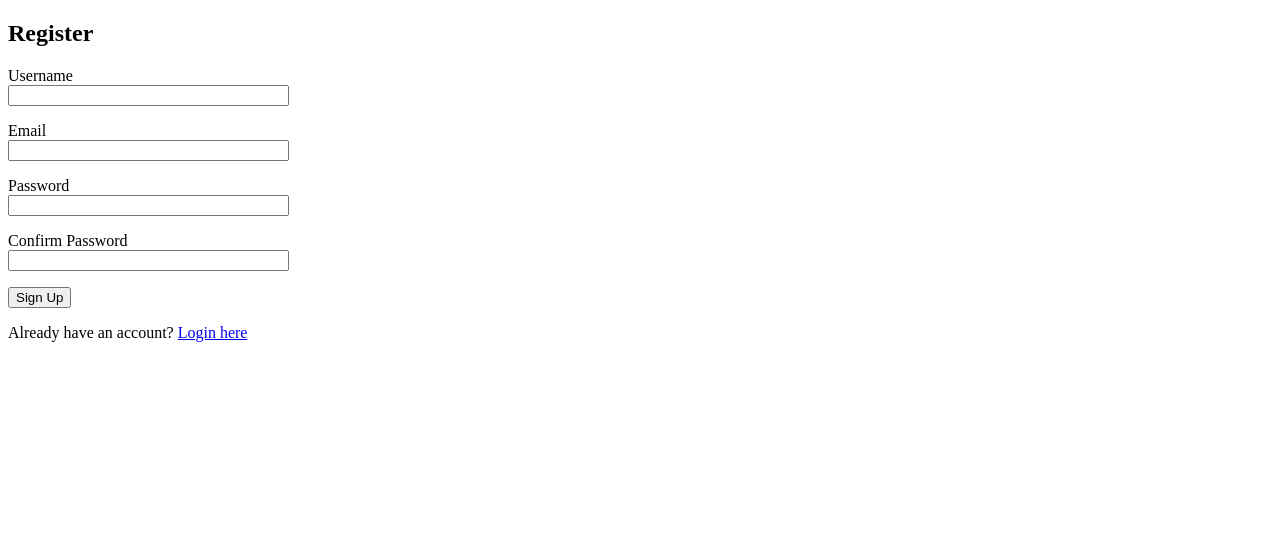
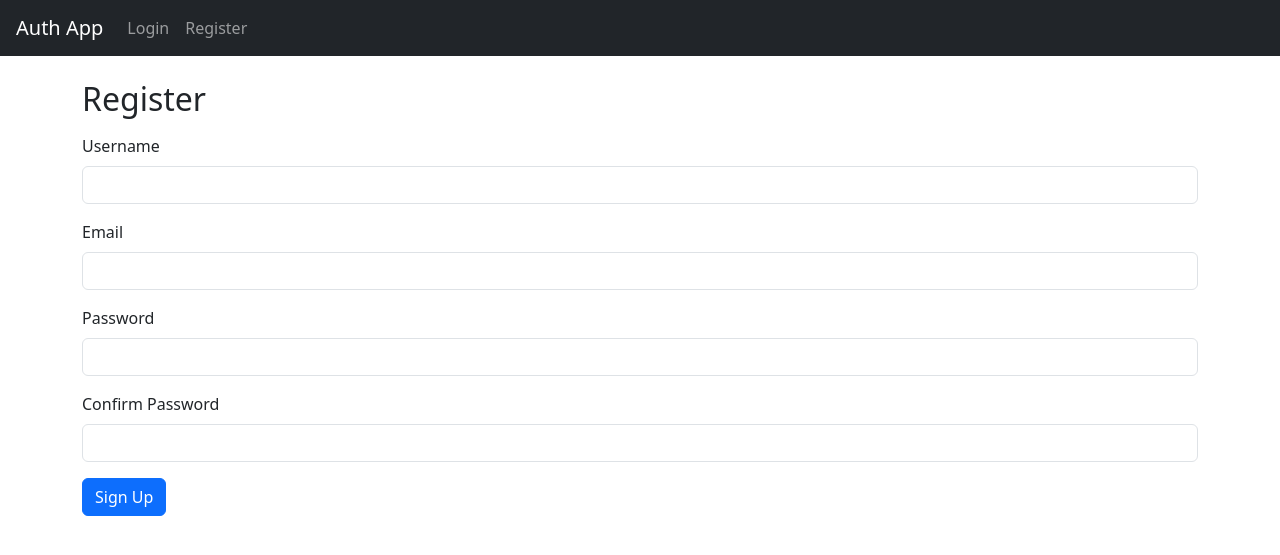
Before and after one commit to cristian0527/SEO-Week4-Project, a Flask app: page /register in a window 1280 px wide. Shown: the top 555 px of the page. Run offline with Flask 3, Linux system fonts and the light colour scheme.

Commit message:
updated to Joey's template

```diff
--- a/main.py
+++ b/main.py
@@ -20,7 +20,7 @@ app.secret_key = '2c68ac92b8611f9d78c491ca03495f66'
 
 # Added two more scopes to gain access to email so we can send schedule to a user's google calendar
 SCOPES = [
-    'https://www.googleapis.com/auth/calendar',
+    'https://www.googleapis.com/auth/calendar'
     'https://www.googleapis.com/auth/userinfo.email',
     'openid'
     ]
@@ -28,7 +28,8 @@ REDIRECT_URI = 'https://managerricardo-librafrank-3000.codio.io/oauth2callback'
 
 @app.route('/')
 def home():
-    return render_template('home.html', subtitle="Home Page", text="This is the home page.")
+   return render_template('home.html', subtitle="Home Page", text="This is the home page.")
+
 
 @app.route('/register', methods=['GET', 'POST'])
 def register():
--- /dev/null
+++ b/templates/layout.html
@@ -0,0 +1,35 @@
+<!doctype html>
+<html lang="en">
+<head>
+  <meta charset="utf-8">
+  <title>{% block title %}Auth App{% endblock %}</title>
+  <link href="https://cdn.jsdelivr.net/npm/bootstrap@5.3.0/dist/css/bootstrap.min.css" rel="stylesheet">
+</head>
+<body>
+  <nav class="navbar navbar-expand-lg navbar-dark bg-dark px-3">
+    <a class="navbar-brand" href="{{ url_for('home') }}">Auth App</a>
+    <div class="navbar-nav">
+      {% if session.user %}
+        <a class="nav-link" href="{{ url_for('logout') }}">Logout ({{ session.user }})</a>
+      {% else %}
+        <a class="nav-link" href="{{ url_for('login') }}">Login</a>
+        <a class="nav-link" href="{{ url_for('register') }}">Register</a>
+      {% endif %}
+    </div>
+  </nav>
+  <div class="container mt-4">
+    {% with messages = get_flashed_messages(with_categories=true) %}
+      {% if messages %}
+        {% for category, message in messages %}
+          <div class="alert alert-{{ category }} alert-dismissible fade show" role="alert">
+            {{ message }}
+            <button type="button" class="btn-close" data-bs-dismiss="alert"></button>
+          </div>
+        {% endfor %}
+      {% endif %}
+    {% endwith %}
+    {% block content %}{% endblock %}
+  </div>
+  <script src="https://cdn.jsdelivr.net/npm/bootstrap@5.3.0/dist/js/bootstrap.bundle.min.js"></script>
+</body>
+</html>
--- a/templates/register.html
+++ b/templates/register.html
@@ -1,54 +1,37 @@
-<!DOCTYPE html>
-<html>
-<head>
-    <title>{{ title }}</title>
-</head>
-
-<body>
-    <h2>Register</h2>
-
-    {% with messages = get_flashed_messages(with_categories=true) %}
-      {% if messages %}
-        {% for category, message in messages %}
-          <div style="color: red;"><strong>{{ message }}</strong></div>
-        {% endfor %}
-      {% endif %}
-    {% endwith %}
-
+{% extends 'layout.html' %}
+{% block title %}Register{% endblock %}
+{% block content %}
+  <h2 class="mb-3">Register</h2>
   <form method="POST">
     {{ form.hidden_tag() }}
-        <p>
-            {{ form.username.label }}<br>
-            {{ form.username(size=32) }}
+    <div class="mb-3">
+      {{ form.username.label(class="form-label") }}
+      {{ form.username(class="form-control") }}
       {% for error in form.username.errors %}
-                <span style="color: red;">[{{ error }}]</span>
+        <div class="text-danger">{{ error }}</div>
       {% endfor %}
-
-        </p>
-        <p>
-            {{ form.email.label }}<br>
-            {{ form.email(size=32) }}
+    </div>
+    <div class="mb-3">
+      {{ form.email.label(class="form-label") }}
+      {{ form.email(class="form-control") }}
       {% for error in form.email.errors %}
-                <span style="color: red;">[{{ error }}]</span>
+        <div class="text-danger">{{ error }}</div>
       {% endfor %}
-        </p>
-        <p>
-            {{ form.password.label }}<br>
-            {{ form.password(size=32) }}
+    </div>
+    <div class="mb-3">
+      {{ form.password.label(class="form-label") }}
+      {{ form.password(class="form-control") }}
       {% for error in form.password.errors %}
-                <span style="color: red;">[{{ error }}]</span>
+        <div class="text-danger">{{ error }}</div>
       {% endfor %}
-        </p>
-        <p>
-            {{ form.confirm_password.label }}<br>
-            {{ form.confirm_password(size=32) }}
+    </div>
+    <div class="mb-3">
+      {{ form.confirm_password.label(class="form-label") }}
+      {{ form.confirm_password(class="form-control") }}
       {% for error in form.confirm_password.errors %}
-                <span style="color: red;">[{{ error }}]</span>
+        <div class="text-danger">{{ error }}</div>
       {% endfor %}
-        </p>
-        <p>{{ form.submit() }}</p>
+    </div>
+    <button type="submit" class="btn btn-primary">{{ form.submit.label.text }}</button>
   </form>
-    <p>Already have an account? <a href="{{ url_for('login') }}">Login here</a></p>
-</body>
-
-</html>
+{% endblock %}
```
Also changed, not shown: requirements.txt (+14 -0 lines), templates/home.html (+10 -15 lines), templates/hometestfake.html (added, +15 -0 lines), templates/login.html (+20 -36 lines), templates/logintestfake.html (added, +43 -0 lines), templates/registertestfake.html (added, +54 -0 lines), studyplanner.db. Lines whose indentation alone changed are shown as unchanged.
